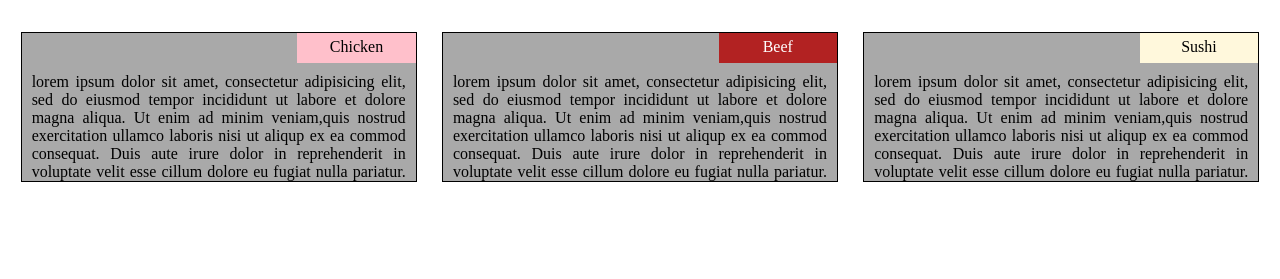
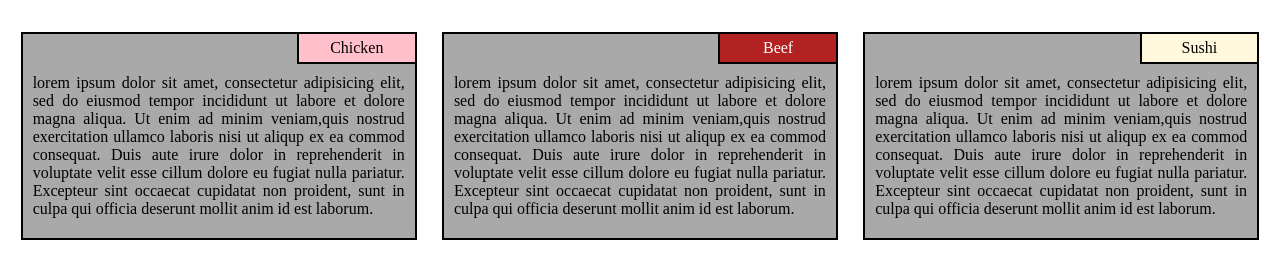
Before and after one commit to liuyelll/coursera-test, a plain HTML site: page mod2-solution/index.html in a window 1280 px wide. Shown: the part 61-340 px from the top of the page. Drawn offline with Linux system fonts and the light colour scheme.

Commit message:
module2 update

```diff
--- a/mod2-solution/css/styles.css
+++ b/mod2-solution/css/styles.css
@@ -14,13 +14,19 @@ h1{
 }
 .s1{
     background-color: #FFC0CB;
+    border-left: 2px solid black;
+    border-bottom:2px solid black;
 }
 .s2{
     background-color: #B22222;
     color:white;
+    border-left: 2px solid black;
+    border-bottom:2px solid black;
 }
 .s3{
     background-color: #FFF8DC;
+    border-left: 2px solid black;
+    border-bottom:2px solid black;
 }
 p{
     margin: 10px;
@@ -30,11 +36,10 @@ p{
 @media (min-width: 992px) {
     .col-lg-4{
         float: left;
-        border: 1px solid black;
+        border: 2px solid black;
         width: 31.33%;
         background-color:#A9A9A9;
         margin: 1%;
-        height:150px;
         padding-bottom: 10px;
         overflow: hidden;
     }
@@ -43,7 +48,7 @@ p{
 @media (max-width: 991px) and (min-width: 768px){
     .col-md-6{
         float: left;
-        border: 1px solid black;
+        border: 2px solid black;
         width: 48%;
         background-color: #A9A9A9;
         margin: 1%;
@@ -56,7 +61,7 @@ p{
 @media (max-width: 767px) {
     .col-sm-12{
         float: left;
-        border: 1px solid black;
+        border: 2px solid black;
         width: 98%;
         background-color: #A9A9A9;
         margin: 1%;
```
